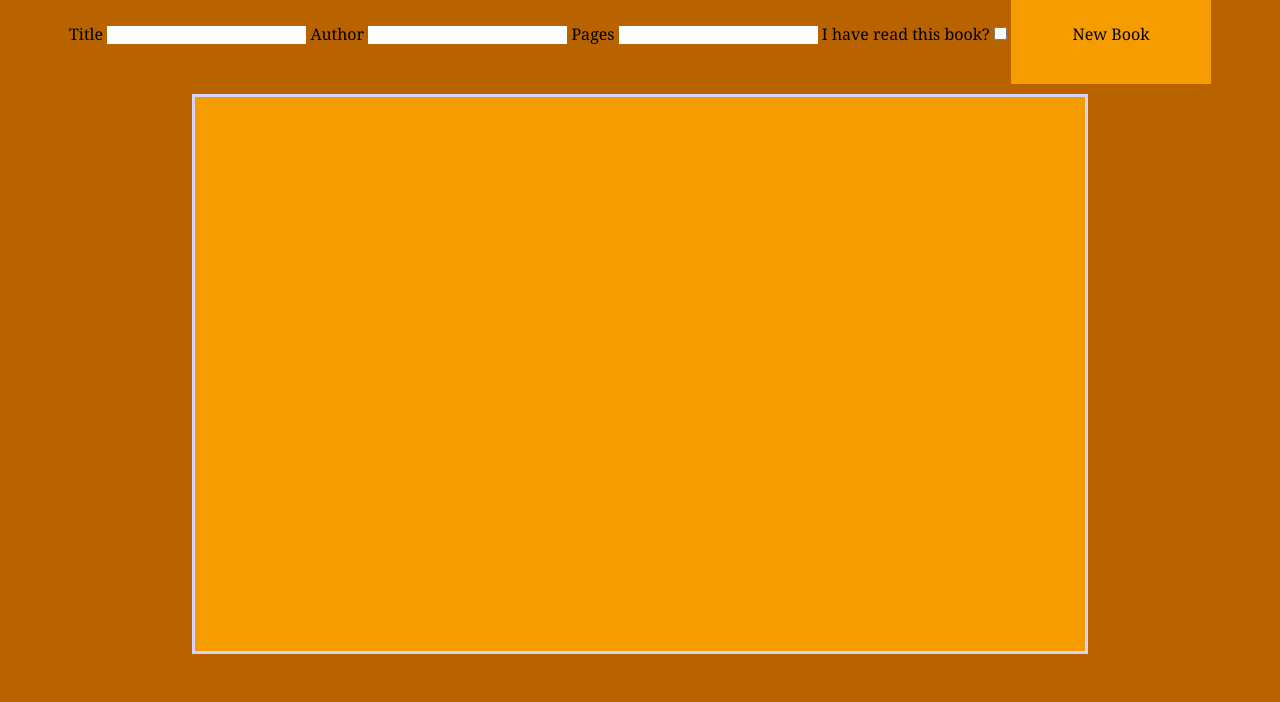
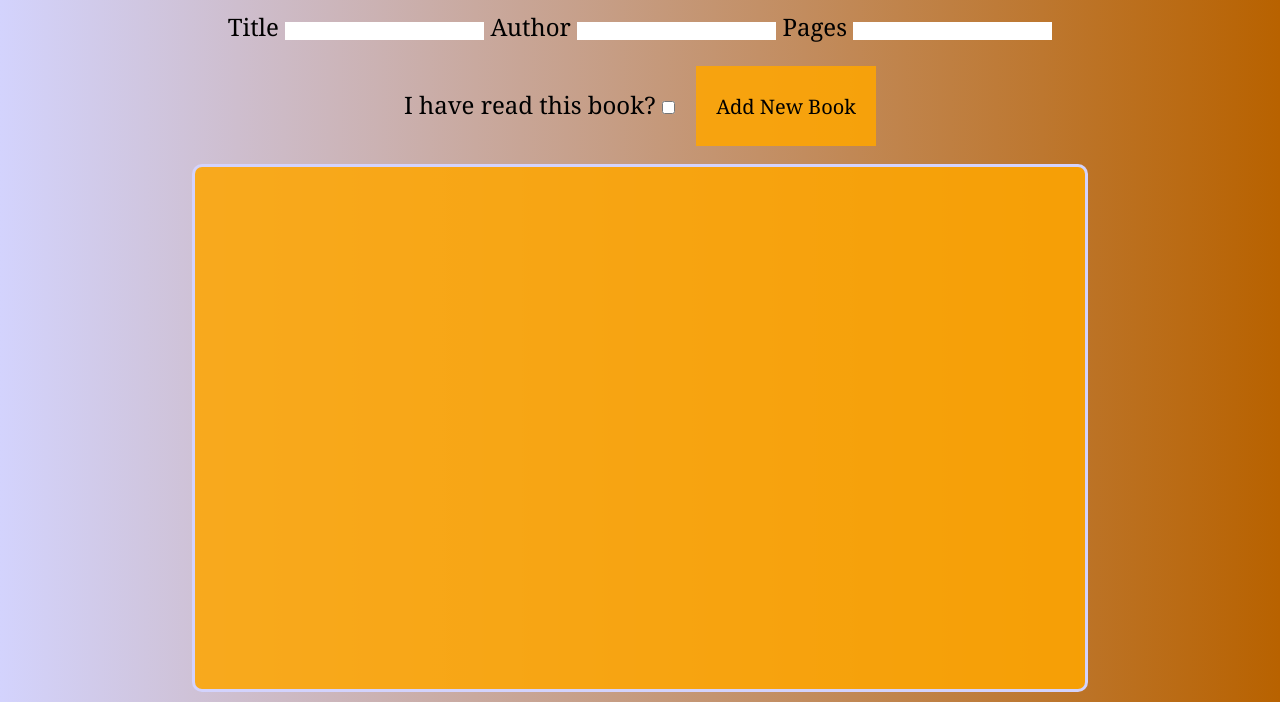
Before and after one commit to roquez94/Library-App, a plain HTML site: page index.html in a window 1280 px wide. Shown: the part 98-800 px from the top of the page. Drawn offline with Linux system fonts and the light colour scheme.

Commit message:
Updated Ux, project complete

```diff
--- a/index.html
+++ b/index.html
@@ -10,9 +10,11 @@
     <body>
         <script src="library2.js" defer></script>
         <div class = "container">
-            <h1>Add Book Information Here</h1>
+            <h1>My Library</h1>
+            <h2>Add Book Information Here</h2>
             <div class="main-content"><!--add form here-->
                 <form action="">
+                       <div>
                     <label for="title" class="title">Title</label>
                     <input type="text" name="title" id="title" class="title">
 
@@ -21,11 +23,13 @@
 
                     <label for="pages" class="pages">Pages</label>
                     <input type="text" name="pages" id="pages" class="pages">
-
+                       </div>
+                       <div>
                     <label for="read" class="read">I have read this book?</label>
                     <input type="checkbox" name="read" id="read" class="read">
 
-                    <button class="newBookButton" type="submit" id="submit">New Book</button>
+                    <button class="newBookButton" type="submit" id="submit">Add New Book</button>
+                        </div>
                 </form>
             </div>
             <div class="bookInfo">
--- a/style.css
+++ b/style.css
@@ -13,7 +13,7 @@
   .container {
     height: 100vh;
     width: 100vw;
-    background-color: var(--theme-color);
+    background-image: linear-gradient(to right,rgb(211, 211, 253) , rgb(184, 98, 0));
     display: flex;
     justify-content: center;
     align-items: center;
@@ -30,6 +30,7 @@
     align-items: center;
     background-color: var(--theme-color3);
     border: solid var(--theme-color2);
+    border-radius: 10px;
   }
 
   #book-list li {
@@ -39,12 +40,35 @@
     border-radius: 5px;
     padding: 20px;
     margin: 5px;
+    font-size: 1.5rem;
   }
 
   .newBookButton {
-    width: 200px;
-    height: 100px;
-    font-size: 1rem;
+    width: 180px;
+    height: 80px;
+    font-size: 1.25rem;
+    margin-left: 15px;
     border: groove --theme-color2;
     background-color: var(--theme-color3);
   }
+
+  .main-content {
+    font-size: 1.5rem;
+    margin: 5px;
+  }
+
+  form {
+    margin: 3px;
+    display: grid;
+    grid-template-rows: 1fr 1fr;
+    justify-items: center;
+    align-items: center;
+  }
+
+  li button {
+    display: flex;
+    flex-direction: column;
+    background-color: var(--theme-color2);
+    margin: 5px;
+    font-size: 1.25rem;
+  }
```
